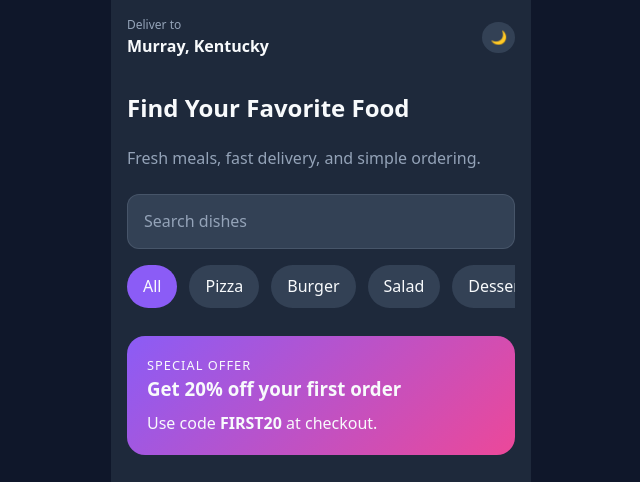
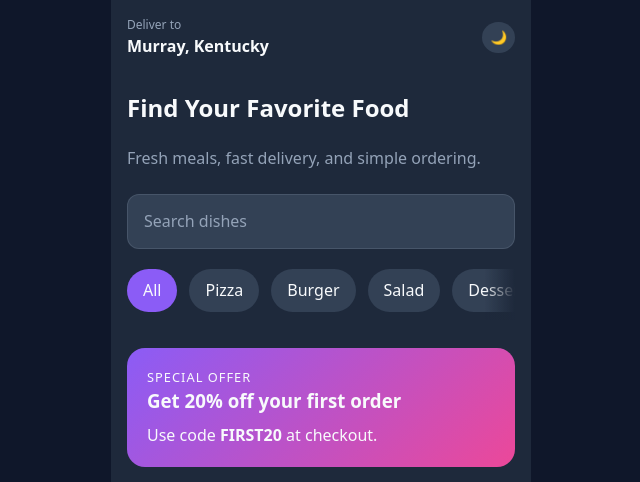
Before and after one commit to jprobussr/food-ordering-ui, a plain HTML site: page index.html in a window 1280 px wide. Shown: the top 482 px of the page, without its empty margins (319-959 px from the left). Drawn offline with Linux system fonts and the light colour scheme.

Commit message:
style: refine category scroll UX with spacing and visual cues

```diff
--- a/styles.css
+++ b/styles.css
@@ -115,14 +115,36 @@ body {
 }
 
 .categories-section {
-  margin-top: 1rem;
+  margin-top: 1.25rem;
+  position: relative;
+}
+
+.categories-section::after {
+  content: '';
+  position: absolute;
+  top: 0;
+  right: 0;
+  width: 30px;
+  height: 100%;
+  background: linear-gradient(to right, transparent, #1e293b);
+  pointer-events: none;
 }
 
 .category-list {
   display: flex;
   gap: 0.75rem;
   overflow-x: auto;
-  padding-bottom: 0.25rem;
+  padding-right: 1rem;
+  padding-bottom: 0.5rem;
+}
+
+.category-list::-webkit-scrollbar {
+  display: none;
+}
+
+.category-list {
+  -ms-overflow-style: none;
+  scrollbar-width: none;
 }
 
 .category-btn {
@@ -141,7 +163,7 @@ body {
 }
 
 .promo-card {
-  margin-top: 1.5rem;
+  margin-top: 1.75rem;
   padding: 1.25rem;
   background: linear-gradient(135deg, #8b5cf6, #ec4899);
   border-radius: 18px;
```
Lines whose indentation alone changed are shown as unchanged.
